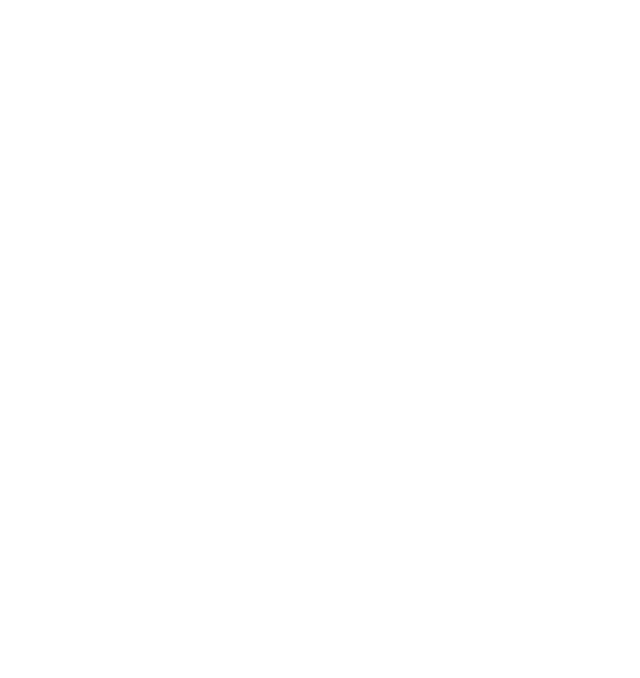
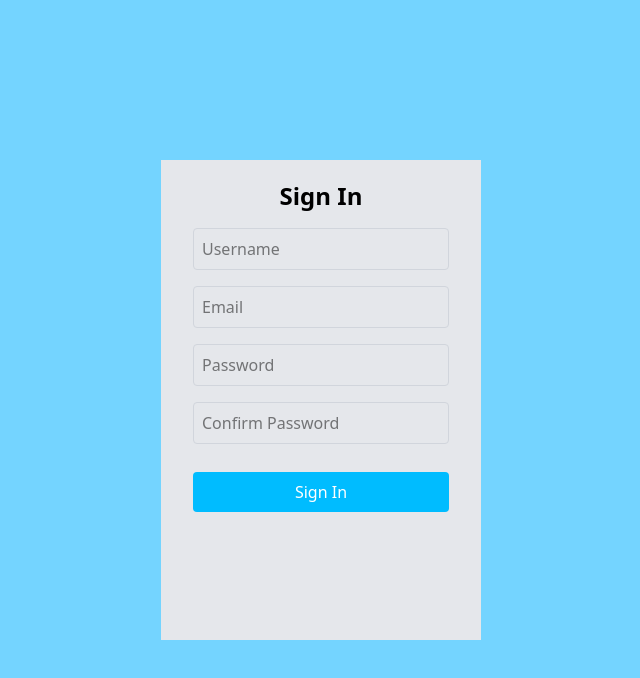
Before and after one commit to AkshayJosephJimmy/Deep_Cleaning_demo, a React (Vite) app in the folder deep_cleaning_frontend/: page /signin in a window 1280 px wide. Before the commit this address had no page. Shown: the top 678 px of the page, without its empty margins (319-959 px from the left). Built offline with nearby package versions, Linux system fonts and the light colour scheme.

Commit message:
signin and login layout added(not functionality)

```diff
--- a/deep_cleaning_frontend/src/App.jsx
+++ b/deep_cleaning_frontend/src/App.jsx
@@ -3,6 +3,7 @@
 import Header from "./components/Header"
 import BookingPage from "./components/BookingPage"
 import AccountHeader from "./components/AccountHeader"
+import Signin from "./components/Signin"
 
 
 
@@ -18,6 +19,7 @@
       <Routes>
         <Route path="/" element={ <><Header /> <Body /></>} />
         <Route path="/booking" element={<><AccountHeader/><BookingPage/></>} />
+        <Route path="/signin" element={<Signin/>}/>
       </Routes>
 
 
--- a/deep_cleaning_frontend/src/components/AccountHeader.jsx
+++ b/deep_cleaning_frontend/src/components/AccountHeader.jsx
@@ -1,4 +1,5 @@
 import { MdAccountCircle } from "react-icons/md";
+import { Link } from "react-router-dom";
 
 
 
@@ -7,6 +8,7 @@
     <div className="w-full h-30 bg-sky-400 shadow-md flex justify-center items-center">
       <h1 className="text-2xl font-bold text-gray-800"></h1>
       <MdAccountCircle size={30} className="ml-4 text-gray-600"/>
+      <Link to={"/signin"} >sign in</Link>
     </div>
   );
 }
--- /dev/null
+++ b/deep_cleaning_frontend/src/components/Login.jsx
@@ -0,0 +1,22 @@
+
+
+function Login() {
+  return (
+     <div className="w-full flex h-screen bg-sky-300">
+      <div className=" w-80 h-120  m-auto bg-gray-200 ">
+        <form className="flex flex-col justify-center items-center p-5">
+            <h2 className="text-2xl font-bold mb-4">Login</h2>
+            <input type="text" placeholder="Username" className="w-64 p-2 mb-4 border border-gray-300 rounded"/>
+            <input type="email" placeholder="Email" className="w-64 p-2 mb-4 border border-gray-300 rounded"/>
+            <input type="password" placeholder="Password" className="w-64 p-2 mb-4 border border-gray-300 rounded"/>
+            <input type="password" placeholder="Confirm Password" className="w-64 p-2 mb-4 border border-gray-300 rounded"/>
+            <button type="submit" className="w-64 p-2 bg-sky-400 text-white mt-3 rounded hover:bg-green-500 transition-all duration-300">Sign In</button>
+
+        </form>
+
+      </div>
+    </div>
+  );
+}
+
+export default Login;
--- /dev/null
+++ b/deep_cleaning_frontend/src/components/Signin.jsx
@@ -0,0 +1,23 @@
+
+
+
+function Signin() {
+  return (
+    <div className="w-full flex h-screen bg-sky-300">
+      <div className=" w-80 h-120  m-auto bg-gray-200 ">
+        <form className="flex flex-col justify-center items-center p-5">
+            <h2 className="text-2xl font-bold mb-4">Sign In</h2>
+            <input type="text" placeholder="Username" className="w-64 p-2 mb-4 border border-gray-300 rounded"/>
+            <input type="email" placeholder="Email" className="w-64 p-2 mb-4 border border-gray-300 rounded"/>
+            <input type="password" placeholder="Password" className="w-64 p-2 mb-4 border border-gray-300 rounded"/>
+            <input type="password" placeholder="Confirm Password" className="w-64 p-2 mb-4 border border-gray-300 rounded"/>
+            <button type="submit" className="w-64 p-2 bg-sky-400 text-white mt-3 rounded hover:bg-green-500 transition-all duration-300">Sign In</button>
+
+        </form>
+
+      </div>
+    </div>
+  );
+}
+
+export default Signin;
```
